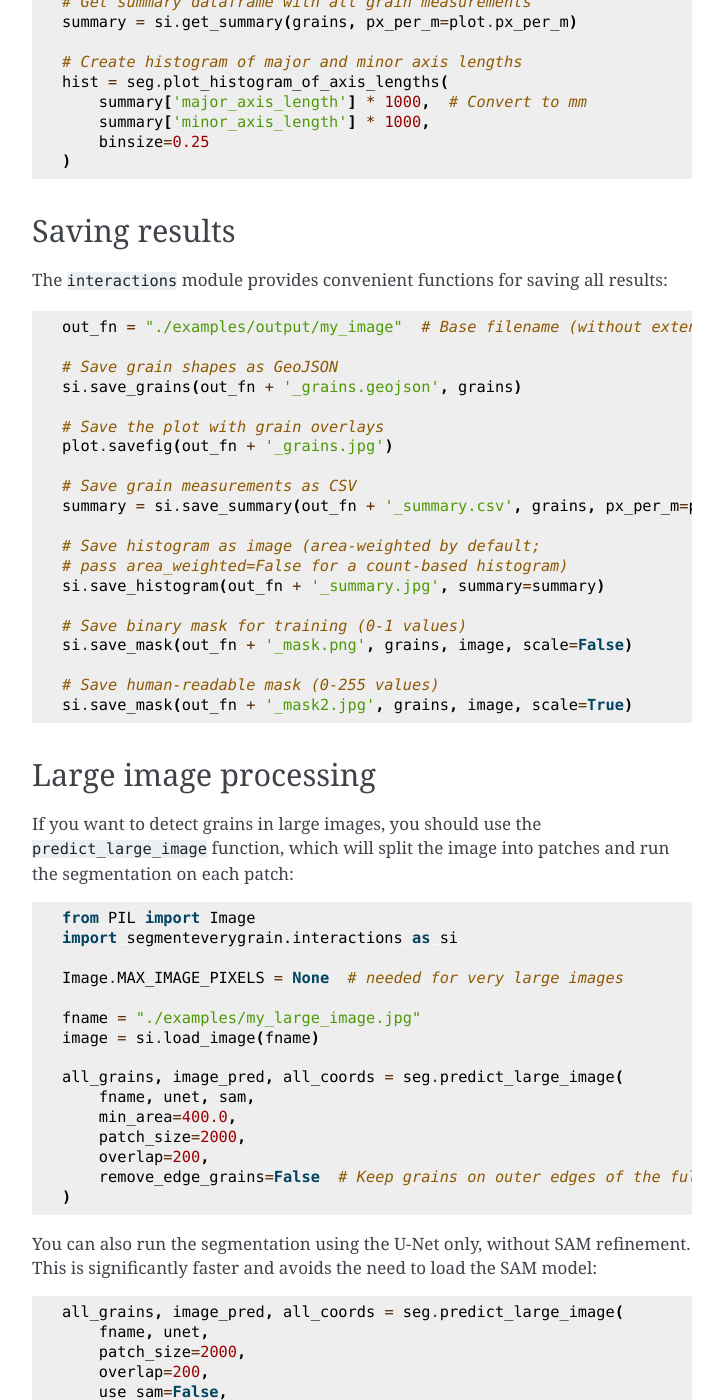
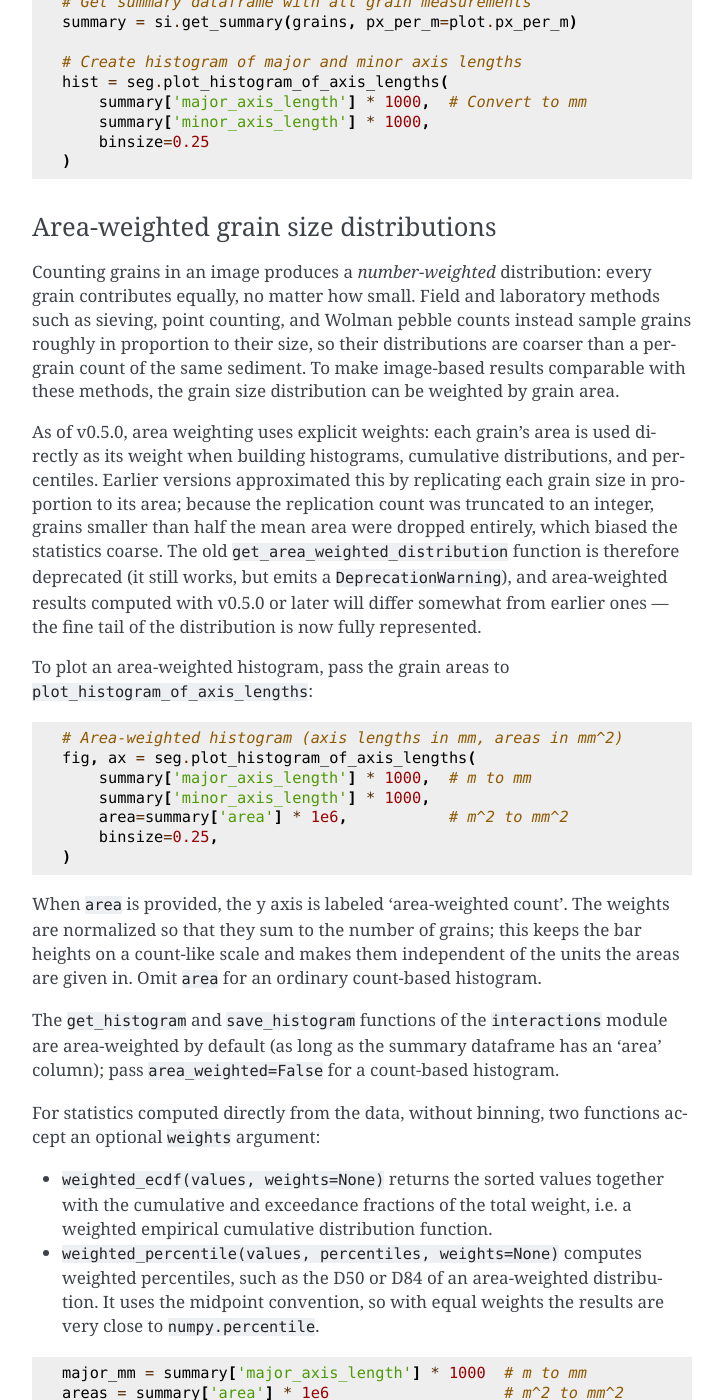
Before and after one commit to zsylvester/segmenteverygrain, a Sphinx documentation site: the page built from docs/source/getting_started.rst, in a window 1280 px wide and 1400 px high, scrolled down 4154 px. Shown: the whole window, without its empty margins (388-1111 px from the left). Built offline with Sphinx 7.4.7, drawn with Linux system fonts in a browser that asks for light colours; some of the changed text lies outside the part shown.

Commit message:
Overhaul installation docs and document area-weighted grain size distributions
Add a step-by-step installation guide (docs/source/installation.rst)
covering Colab, the recommended conda workflow, model file downloads,
install verification, platform notes, and troubleshooting. Slim the
README installation section down to a quick start that links to the
guide, and drop the duplicated install instructions from the docs index.

Document the v0.5.0 explicit-weights approach to area-weighted grain
size distributions in getting_started.rst, including weighted_ecdf,
weighted_percentile, and the area_weighted defaults in the interactions
module. Also update the SAM 2.1 checkpoint link to the Hugging Face
mirror, sync the GrainPlot shortcut list with interactions.py, and fix
a couple of typos.

Co-Authored-By: Claude Fable 5 <noreply@anthropic.com>

```diff
--- a/docs/source/getting_started.rst
+++ b/docs/source/getting_started.rst
@@ -28,7 +28,7 @@ To load the U-Net model, you can use the 'load_model' function from Keras. The U
 
 This assumes that you are using Keras 3 and 'seg_model_smooth_labels.keras' was saved using Keras 3. Older models created with a ``segmenteverygrain`` version that was based on Keras 2 do not work with the latest version of the package.
 
-The SAM 2.1 model can be downloaded from this `link <https://dl.fbaipublicfiles.com/segment_anything_2/092424/sam2.1_hiera_large.pt>`_. You can also download it programmatically:
+The SAM 2.1 model can be downloaded from this `link <https://huggingface.co/facebook/sam2.1-hiera-large/resolve/main/sam2.1_hiera_large.pt>`_. You can also download it programmatically:
 
 .. code-block:: python
 
@@ -36,7 +36,7 @@ The SAM 2.1 model can be downloaded from this `link <https://dl.fbaipublicfiles.
    import urllib.request
 
    if not os.path.exists("./models/sam2.1_hiera_large.pt"):
-       url = "https://dl.fbaipublicfiles.com/segment_anything_2/092424/sam2.1_hiera_large.pt"
+       url = "https://huggingface.co/facebook/sam2.1-hiera-large/resolve/main/sam2.1_hiera_large.pt"
        urllib.request.urlretrieve(url, "./models/sam2.1_hiera_large.pt")
 
 Running the segmentation
@@ -193,6 +193,82 @@ Generate a summary dataframe and histogram of grain measurements:
        summary['minor_axis_length'] * 1000,
        binsize=0.25
    )
+
+Area-weighted grain size distributions
+^^^^^^^^^^^^^^^^^^^^^^^^^^^^^^^^^^^^^^
+
+Counting grains in an image produces a *number-weighted* distribution: every
+grain contributes equally, no matter how small. Field and laboratory methods
+such as sieving, point counting, and Wolman pebble counts instead sample
+grains roughly in proportion to their size, so their distributions are
+coarser than a per-grain count of the same sediment. To make image-based
+results comparable with these methods, the grain size distribution can be
+weighted by grain area.
+
+As of v0.5.0, area weighting uses explicit weights: each grain's area is used
+directly as its weight when building histograms, cumulative distributions,
+and percentiles. Earlier versions approximated this by replicating each grain
+size in proportion to its area; because the replication count was truncated
+to an integer, grains smaller than half the mean area were dropped entirely,
+which biased the statistics coarse. The old
+``get_area_weighted_distribution`` function is therefore deprecated (it still
+works, but emits a ``DeprecationWarning``), and area-weighted results
+computed with v0.5.0 or later will differ somewhat from earlier ones — the
+fine tail of the distribution is now fully represented.
+
+To plot an area-weighted histogram, pass the grain areas to
+``plot_histogram_of_axis_lengths``:
+
+.. code-block:: python
+
+   # Area-weighted histogram (axis lengths in mm, areas in mm^2)
+   fig, ax = seg.plot_histogram_of_axis_lengths(
+       summary['major_axis_length'] * 1000,  # m to mm
+       summary['minor_axis_length'] * 1000,
+       area=summary['area'] * 1e6,           # m^2 to mm^2
+       binsize=0.25,
+   )
+
+When ``area`` is provided, the y axis is labeled 'area-weighted count'. The
+weights are normalized so that they sum to the number of grains; this keeps
+the bar heights on a count-like scale and makes them independent of the units
+the areas are given in. Omit ``area`` for an ordinary count-based histogram.
+
+The ``get_histogram`` and ``save_histogram`` functions of the
+``interactions`` module are area-weighted by default (as long as the summary
+dataframe has an 'area' column); pass ``area_weighted=False`` for a
+count-based histogram.
+
+For statistics computed directly from the data, without binning, two
+functions accept an optional ``weights`` argument:
+
+- ``weighted_ecdf(values, weights=None)`` returns the sorted values together
+  with the cumulative and exceedance fractions of the total weight, i.e. a
+  weighted empirical cumulative distribution function.
+- ``weighted_percentile(values, percentiles, weights=None)`` computes
+  weighted percentiles, such as the D50 or D84 of an area-weighted
+  distribution. It uses the midpoint convention, so with equal weights the
+  results are very close to ``numpy.percentile``.
+
+.. code-block:: python
+
+   major_mm = summary['major_axis_length'] * 1000  # m to mm
+   areas = summary['area'] * 1e6                   # m^2 to mm^2
+
+   # Area-weighted cumulative distribution
+   sizes, cdf, exceedance = seg.weighted_ecdf(major_mm, weights=areas)
+   plt.figure()
+   plt.plot(sizes, cdf)
+   plt.xscale('log')
+   plt.xlabel('major axis length (mm)')
+   plt.ylabel('cumulative fraction (area-weighted)')
+
+   # Area-weighted percentiles
+   d16, d50, d84 = seg.weighted_percentile(major_mm, [16, 50, 84], weights=areas)
+
+With ``weights=None``, both functions fall back to ordinary count-based
+statistics, so the same code can be used for weighted and unweighted
+analyses.
 
 Saving results
 ~~~~~~~~~~~~~~
```
Also changed, not shown: README.md (+24 -43 lines), docs/source/index.rst (+1 -23 lines), docs/source/installation.rst (added, +179 -0 lines).
